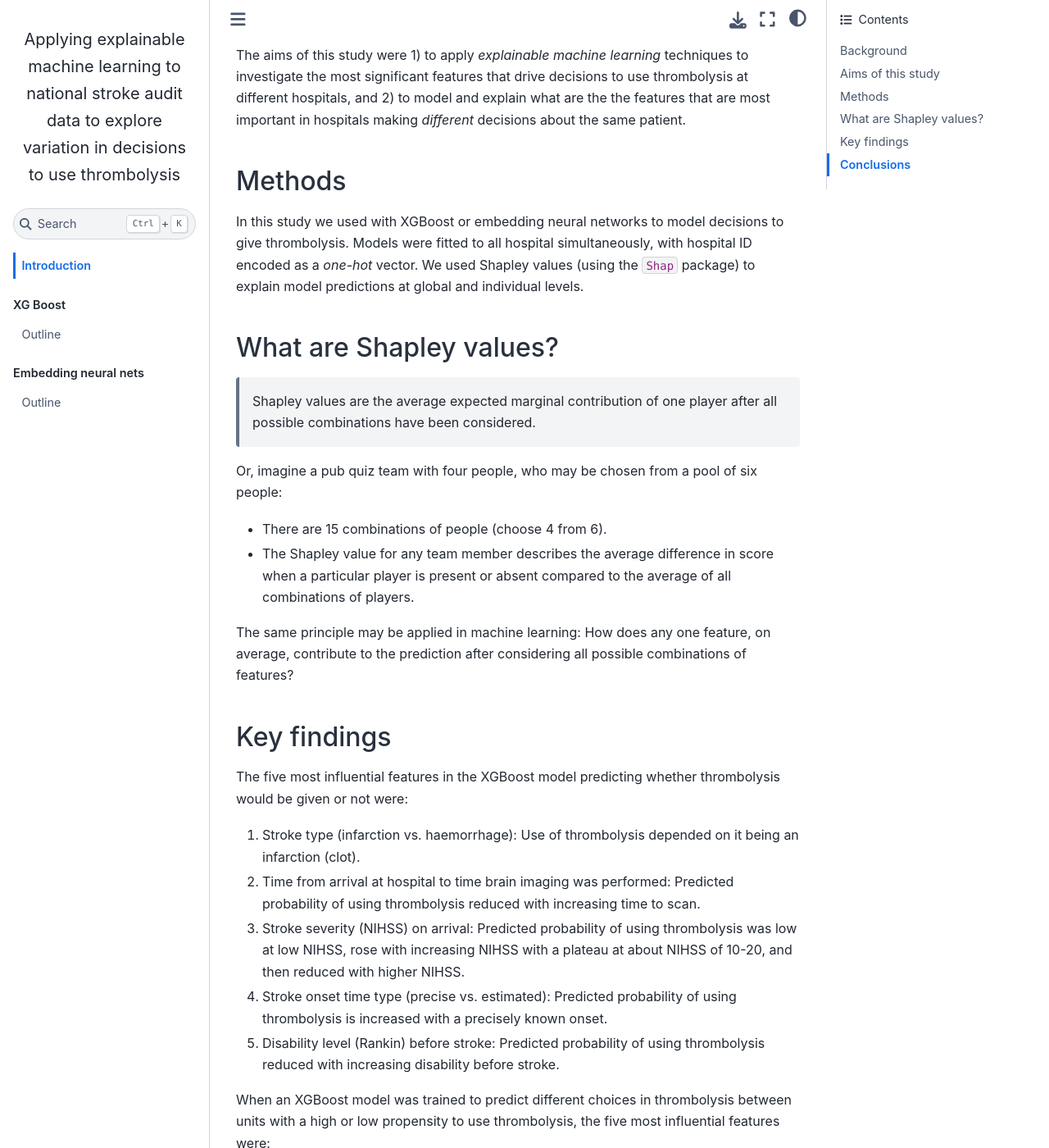
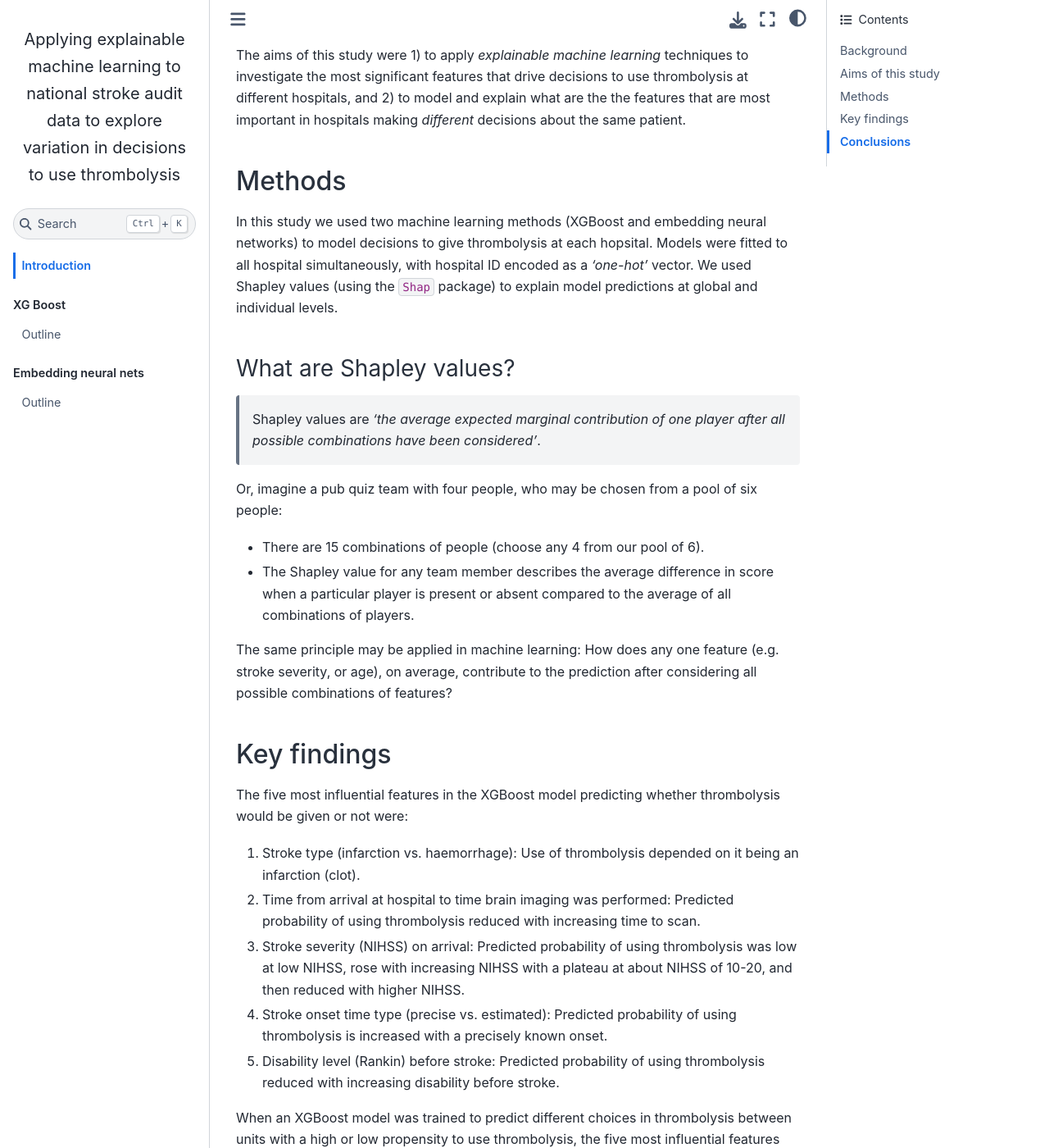
Before and after one commit to samuel-book/samuel_shap_paper_1, a Jupyter Book: the page built from introduction/intro.md, in a window 1280 px wide and 1400 px high, scrolled down 1339 px. Shown: the whole window at 82% size. Built offline with Jupyter Book 1.0.4 settings and Sphinx 7.4.7 and the Sphinx Book theme 1.1.4, drawn with Linux system fonts in a browser that asks for light colours; pages that are not in the unit, such as notebooks, are missing from menus; some of the changed text lies outside the part shown.

Commit message:
Update intro

```diff
--- a/introduction/intro.md
+++ b/introduction/intro.md
@@ -28,19 +28,19 @@ The aims of this study were 1) to apply *explainable machine learning* technique
 
 ## Methods
 
-In this study we used with XGBoost or embedding neural networks to model decisions to give thrombolysis. Models were fitted to all hospital simultaneously, with hospital ID encoded as a *one-hot* vector. We used Shapley values (using the `Shap` package) to explain model predictions at global and individual levels.
+In this study we used two machine learning methods (XGBoost and embedding neural networks) to model decisions to give thrombolysis at each hopsital. Models were fitted to all hospital simultaneously, with hospital ID encoded as a *'one-hot'* vector. We used Shapley values (using the `Shap` package) to explain model predictions at global and individual levels.
 
-## What are Shapley values?
+### What are Shapley values?
 
-> Shapley values are the average expected marginal contribution of one player after all possible combinations have been considered.
+> Shapley values are *'the average expected marginal contribution of one player after all possible combinations have been considered'*.
 
 Or, imagine a pub quiz team with four people, who may be chosen from a pool of six people:
 
-* There are 15 combinations of people (choose 4 from 6).
+* There are 15 combinations of people (choose any 4 from our pool of 6).
 
 * The Shapley value for any team member describes the average difference in score when a particular player is present or absent compared to the average of all combinations of players.
 
-The same principle may be applied in machine learning: How does any one feature, on average, contribute to the prediction after considering all possible combinations of features?
+The same principle may be applied in machine learning: How does any one feature (e.g. stroke severity, or age), on average, contribute to the prediction after considering all possible combinations of features?
 
 ## Key findings
 
@@ -68,6 +68,17 @@ Shap plots may be used to explain predictions of any individual patient (e.g. {n
 An example of a Shap *waterfall* plot showing the most influential features in influencing the model's prediction of a patient receiving thrombolysis (in this case a patient with a very low probability of receiving thrombolysis).
 :::
 
+Embedding neural nets allow us to isolate the influence of different feature types. This allows us to see that the order of importance of feature types was: patient/clinical characteristics > pathway/process characteristics > hospital ID.
+
+Within patient/clinical characteristics, the five most influential features were:
+
+1. Stroke type (infarction vs. haemorrhage): Use of thrombolysis depended on it being an infarction (clot).
+2. Stroke severity (NIHSS) on arrival: Predicted probability of using thrombolysis was low at low NIHSS, rose with increasing NIHSS with a plateau at about NIHSS of 10-20, and then reduced with higher NIHSS.
+3. Disability level (Rankin) before stroke: Predicted probability of using thrombolysis reduced with increasing disability before stroke.
+4. AF-Anticoagulant: Patients on anticoagulation therapy for atrial fibrillation had lower predicted probability of receiving thrombolysis.
+5. Best language: Those patients who's stroke had affected their speech and comprehension less had lower predicted probability of receiving thrombolysis.
+
+
 ## Conclusions
 
 *Explainable machine learning* techniques give significant insight into models prediction clinical decision-making. At a global level, Shap allows for an understanding of the relationship between feature values and the model prediction, and at an individual level Shap allows for an understanding of the most influential features in any single prediction.
```
